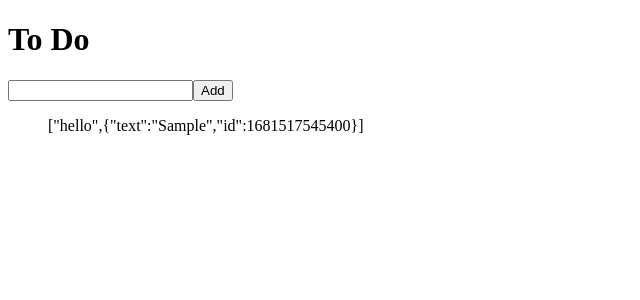
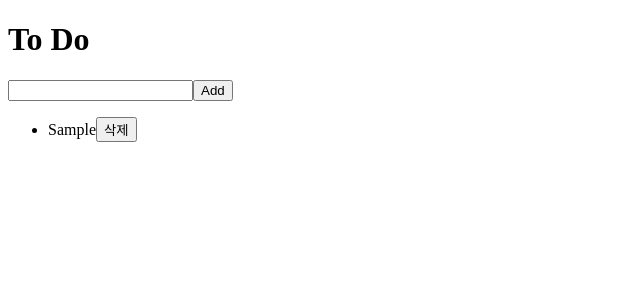
Before and after one commit to iberis2/vanilla-redux, a React (Create React App) app: page / in a window 1280 px wide. Both pictures are taken after typing "Sample" into the empty fields and a click on the button "Add". Shown: the top 300 px of the page, without its empty margins (0-640 px from the left). Built offline with nearby package versions, Linux system fonts and the light colour scheme.

Commit message:
feat: mapDispatchToProps의 ownProps로  delete 구현

```diff
--- /dev/null
+++ b/src/ToDo.js
@@ -0,0 +1,19 @@
+import { connect } from "react-redux";
+import { actionCreators } from "./store";
+
+function ToDo({ text, onBtnClick }) {
+  return (
+    <li>
+      {text}
+      <button onClick={onBtnClick}>삭제</button>
+    </li>
+  );
+}
+
+function mapDispatchToProps(dispatch, ownProps) {
+  console.log(ownProps);
+
+  return { onBtnClick: () => dispatch(actionCreators.deleteToDo(ownProps.id)) };
+}
+
+export default connect(null, mapDispatchToProps)(ToDo);
--- a/src/routes/Home.js
+++ b/src/routes/Home.js
@@ -1,6 +1,7 @@
 import { useState } from "react";
 import { connect } from "react-redux";
 import { actionCreators } from "../store";
+import ToDo from "../ToDo";
 
 const Home = ({ toDos, ...rest }) => {
   const [text, setText] = useState("");
@@ -21,7 +22,11 @@ const Home = ({ toDos, ...rest }) => {
         <input type="text" value={text} onChange={onChange} />
         <button>Add</button>
       </form>
-      <ul>{JSON.stringify(toDos)}</ul>
+      <ul>
+        {toDos.map((toDo) => (
+          <ToDo {...toDo} key={toDo.id} />
+        ))}
+      </ul>
     </div>
   );
 };
--- a/src/store.js
+++ b/src/store.js
@@ -8,10 +8,10 @@ const addToDo = (text) => {
 };
 
 const deleteToDo = (id) => {
-  return { type: DELETE, id };
+  return { type: DELETE, id: parseInt(id) };
 };
 
-const reducer = (state = ["hello"], action) => {
+const reducer = (state = [], action) => {
   switch (action.type) {
     case ADD:
       return [...state, { text: action.text, id: Date.now() }];
```
